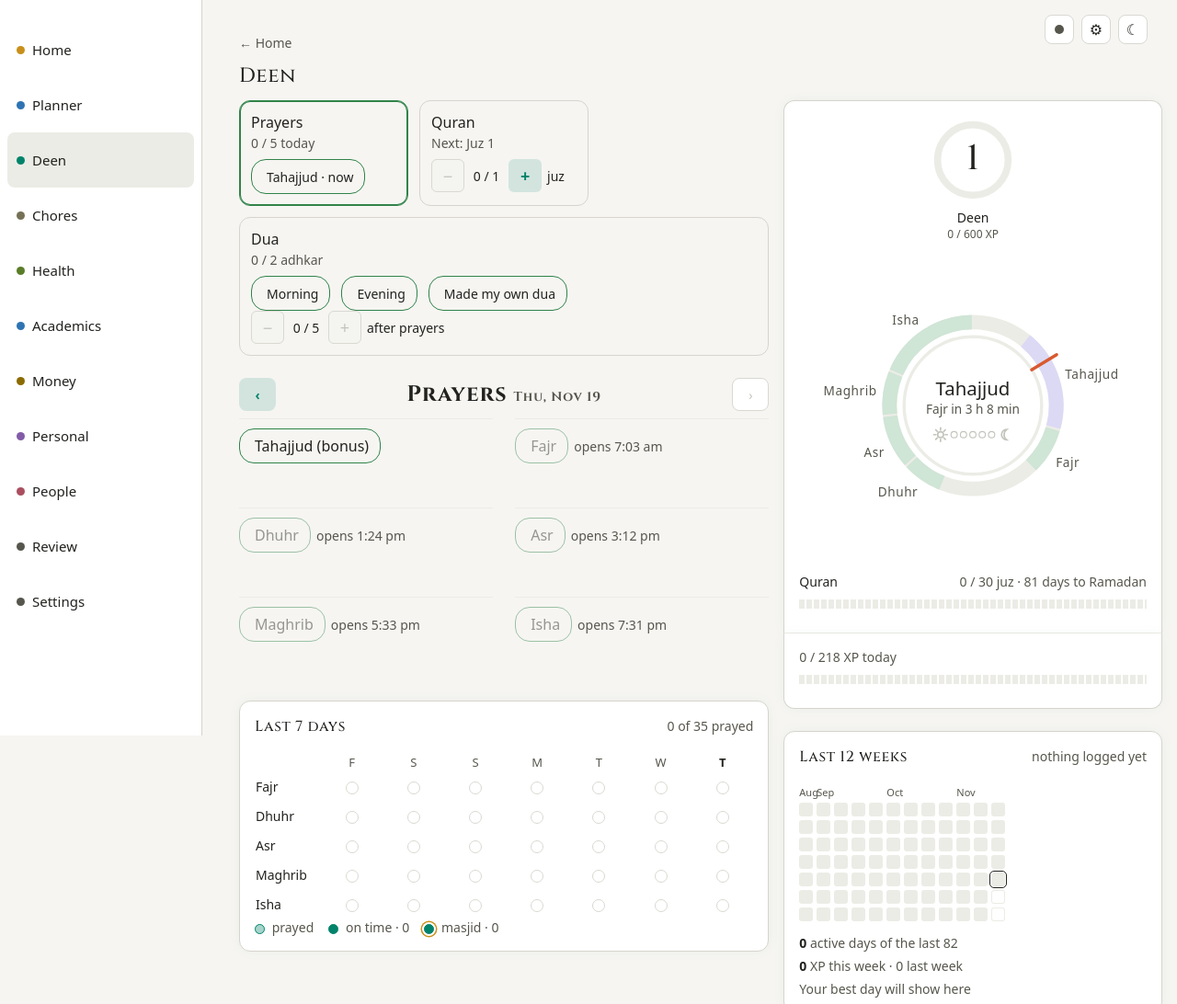
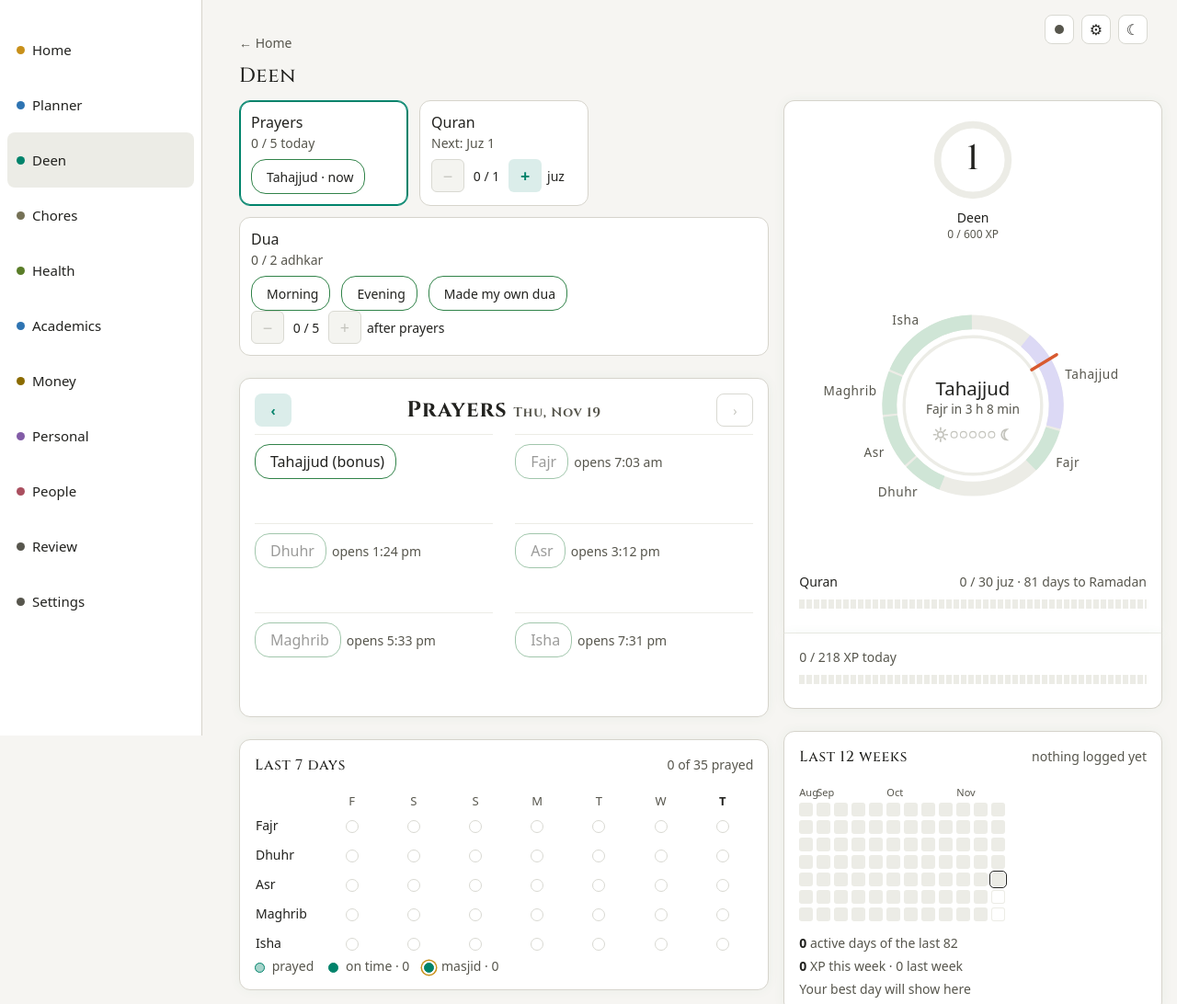
Before and after one commit to rayyanzia95/gamifying-life, a plain HTML site: page deen.html in a window 1280 px wide. Shown: the top 1092 px of the page at 92% size. Drawn offline with nearby package versions, Linux system fonts and the light colour scheme.

Commit message:
fix: Deen tiles and prayer list sit on a card surface (sw v11)
The three tiles had no fill and the prayer list was not in a card, so Deen
looked flat next to the other branch pages. Selected tile uses the branch
colour.

```diff
--- a/css/base.css
+++ b/css/base.css
@@ -1518,7 +1518,7 @@ body.has-nav:is(:has(> :is(.hero, .progress-col)), .grid-page) > h1 { order: -1;
 }
 
 /* Logging cards get a thin left edge in the action colour. */
-.log-col > section.card { box-shadow: inset 3px 0 0 var(--action); }
+.log-col > :is(section.card, [id^="view-"] > section.card) { box-shadow: inset 3px 0 0 var(--action); }
 
 /* Streak flame: the drawn icon, always shown (the .ic default is hidden until Appearance → Icons asks for it). */
 .streak-flame .ic { display: inline-block; color: var(--gold); }
--- a/css/deen.css
+++ b/css/deen.css
@@ -52,11 +52,12 @@
   padding: 12px;
   cursor: pointer;
   font-size: 0.875rem;
+  background: var(--surface);
 }
 
 .tile.selected {
-  border-color: var(--accent);
-  box-shadow: inset 0 0 0 1px var(--accent);
+  border-color: var(--action);
+  box-shadow: inset 0 0 0 1px var(--action);
 }
 
 .tile-title {
--- a/deen.html
+++ b/deen.html
@@ -51,8 +51,10 @@
   <div class="tiles" id="tiles"></div>
   <div id="view-prayers">
     <div id="ramadan-done"></div>
-    <div id="prayer-day"></div>
-    <ul id="prayers"></ul>
+    <section class="card">
+      <div id="prayer-day"></div>
+      <ul id="prayers"></ul>
+    </section>
     <section class="card" id="prayer-week" aria-label="Prayers, last 7 days"></section>
   </div>
   <div id="view-quran" hidden>
--- a/sw.js
+++ b/sw.js
@@ -11,7 +11,7 @@
 //
 // To retire old files from the cache after deleting/renaming something, bump CACHE_VERSION.
 
-const CACHE_VERSION = "v10";
+const CACHE_VERSION = "v11";
 const CACHE = `gamifying-life-${CACHE_VERSION}`;
 const NETWORK_TIMEOUT_MS = 4000;
 
```
